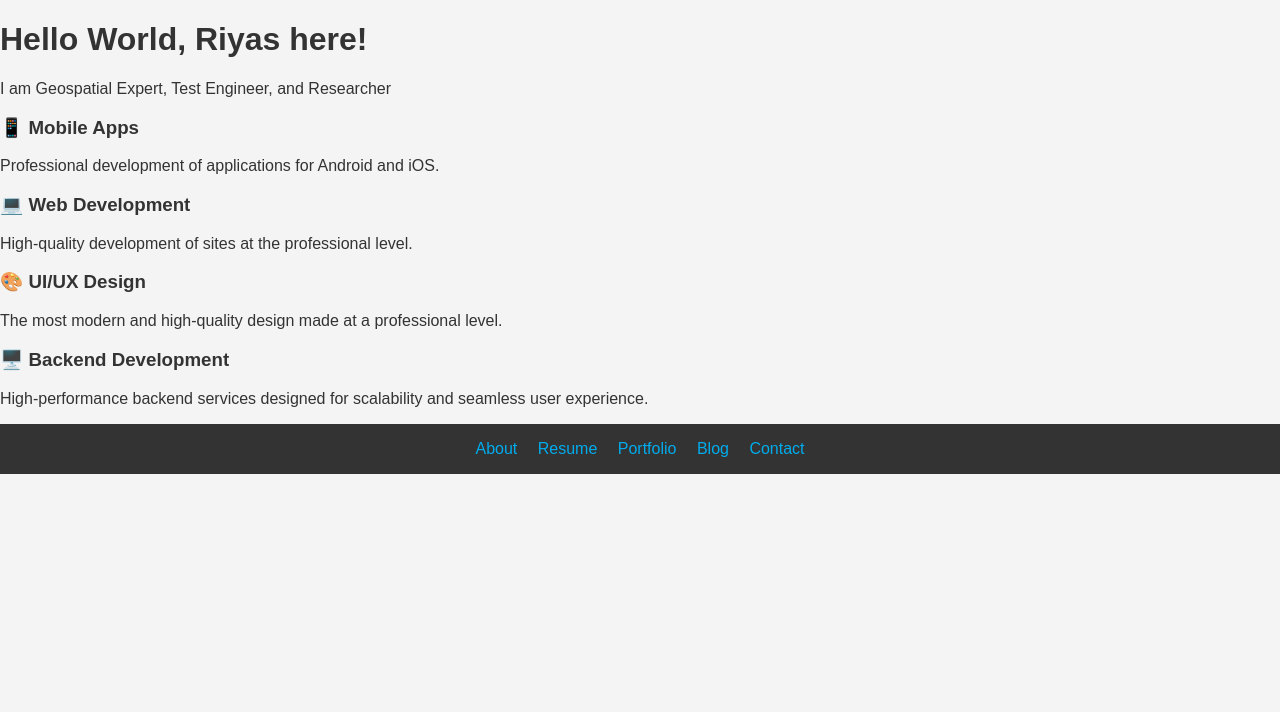
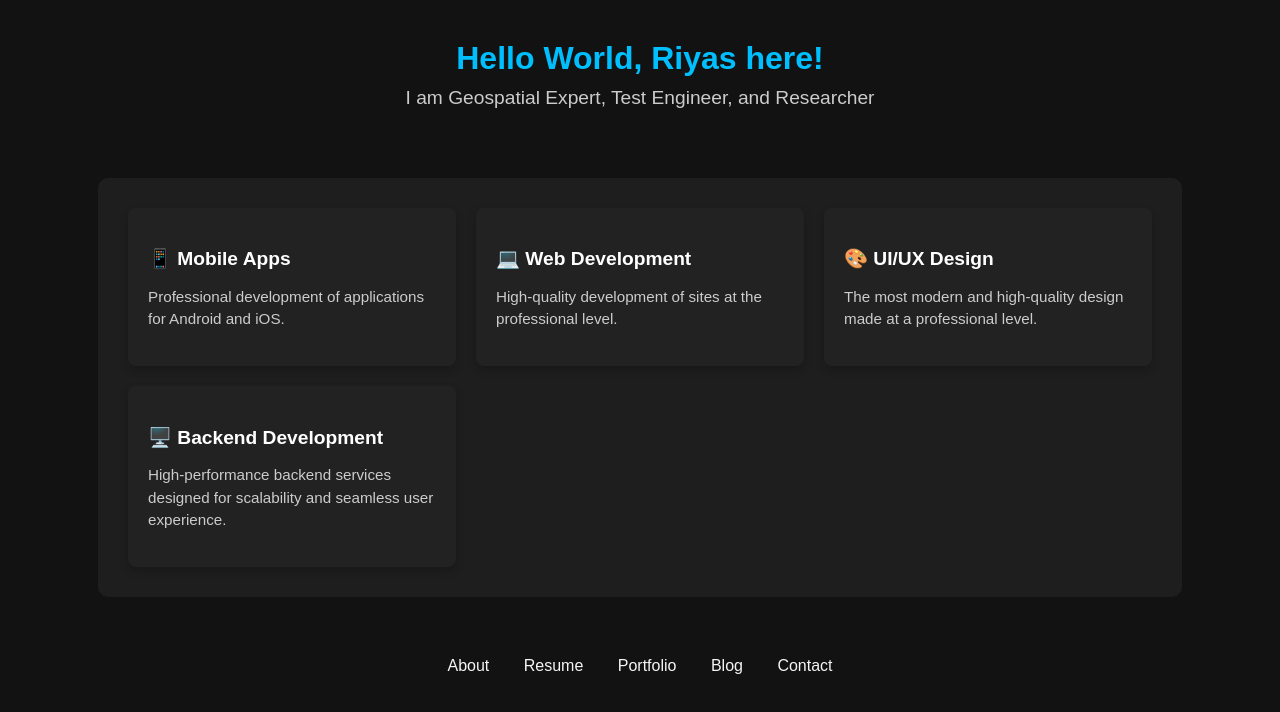
Before and after one commit to riyasmjgeo/portfolio, a plain HTML site: page index.html in a window 1280 px wide. Drawn offline with Linux system fonts and the light colour scheme.

Commit message:
Update style.css

```diff
--- a/style.css
+++ b/style.css
@@ -1,60 +1,69 @@
 body {
   font-family: Arial, sans-serif;
+  background-color: #121212;
+  color: #f5f5f5;
   margin: 0;
   padding: 0;
-    background: #f4f4f4;
-    color: #333;
 }
 
-header {
+.header {
   text-align: center;
-    padding: 2em;
-    background: #007acc;
-    color: white;
+  padding: 40px 20px 20px 20px;
 }
 
-.tiles {
-    display: grid;
-    grid-template-columns: repeat(auto-fit, minmax(300px, 1fr));
-    gap: 1em;
-    padding: 2em;
+.highlight {
+  color: #00BFFF;
+  font-size: 2em;
+  margin: 0;
 }
 
-.tile {
-    background: white;
-    padding: 1em;
-    border-radius: 8px;
-    box-shadow: 0 0 10px rgba(0,0,0,0.1);
+.subtitle {
+  font-size: 1.2em;
+  color: #cccccc;
+  margin-top: 10px;
 }
 
-.blog-scroll {
-    max-height: 200px;
-    overflow-y: auto;
+.content-box {
+  background-color: #1E1E1F;
+  width: 80%;
+  margin: 30px auto;
+  padding: 30px;
+  border-radius: 10px;
 }
 
-.blog-item {
-    display: flex;
-    align-items: center;
-    margin-bottom: 1em;
+.card-container {
+  display: grid;
+  grid-template-columns: repeat(auto-fit, minmax(250px, 1fr));
+  gap: 20px;
 }
 
-.blog-item img {
-    width: 60px;
-    height: 60px;
-    margin-right: 1em;
-    object-fit: cover;
-    border-radius: 4px;
+.card {
+  background-color: #232223;
+  border-radius: 8px;
+  padding: 20px;
+  box-shadow: 0 4px 8px rgba(0, 0, 0, 0.2);
+}
+
+.card h3 {
+  color: #FFFFFF;
+  font-size: 1.2em;
+  margin-bottom: 10px;
+}
+
+.card p {
+  color: #CCCCCC;
+  font-size: 0.95em;
+  line-height: 1.5;
 }
 
 footer {
   text-align: center;
-    padding: 1em;
-    background: #333;
-    color: white;
+  padding: 20px;
+  margin-top: 40px;
 }
 
-footer a {
-    color: #00aced;
-    margin: 0 0.5em;
+footer nav a {
+  color: #f5f5f5;
   text-decoration: none;
+  margin: 0 15px;
 }
```
Lines whose indentation alone changed are shown as unchanged.
